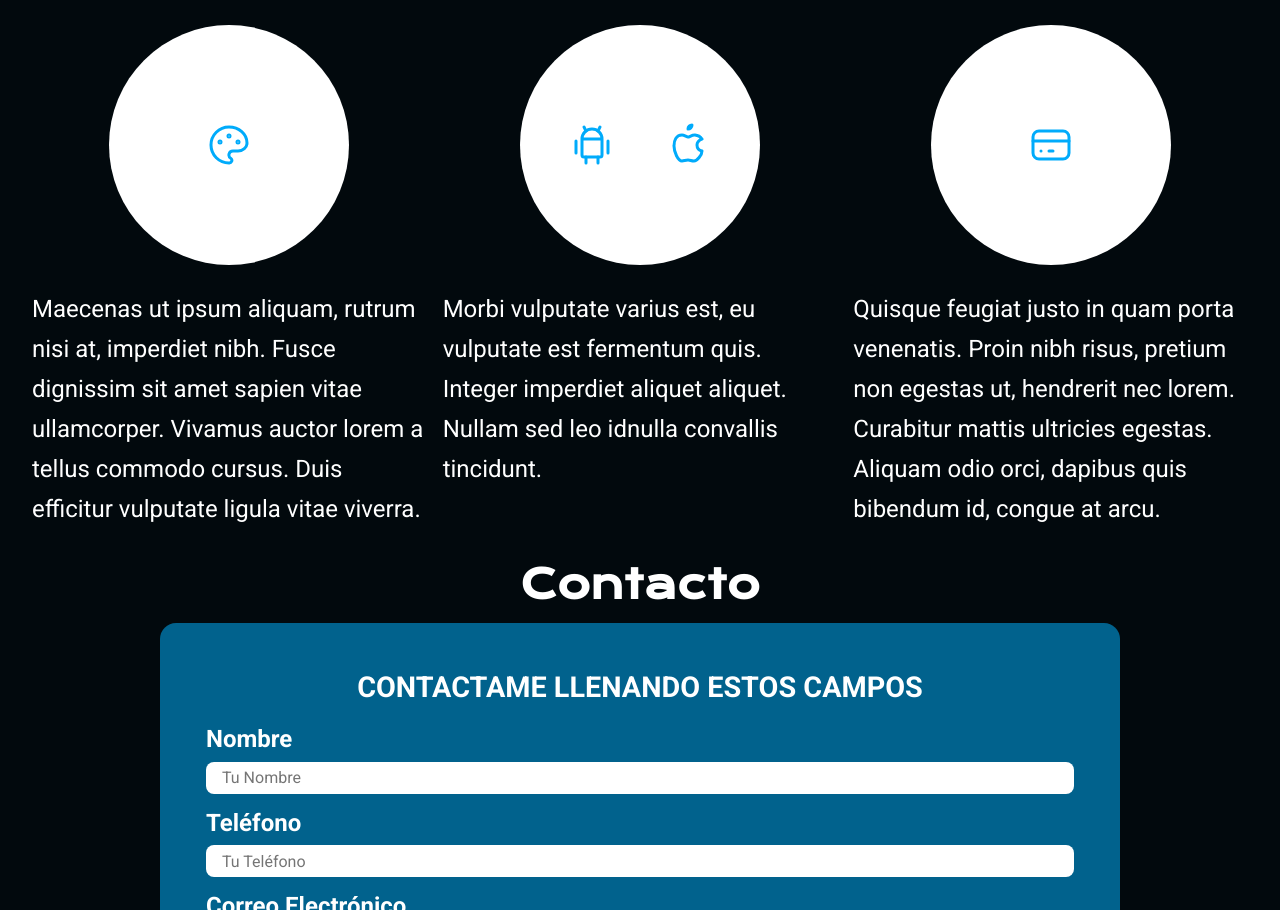
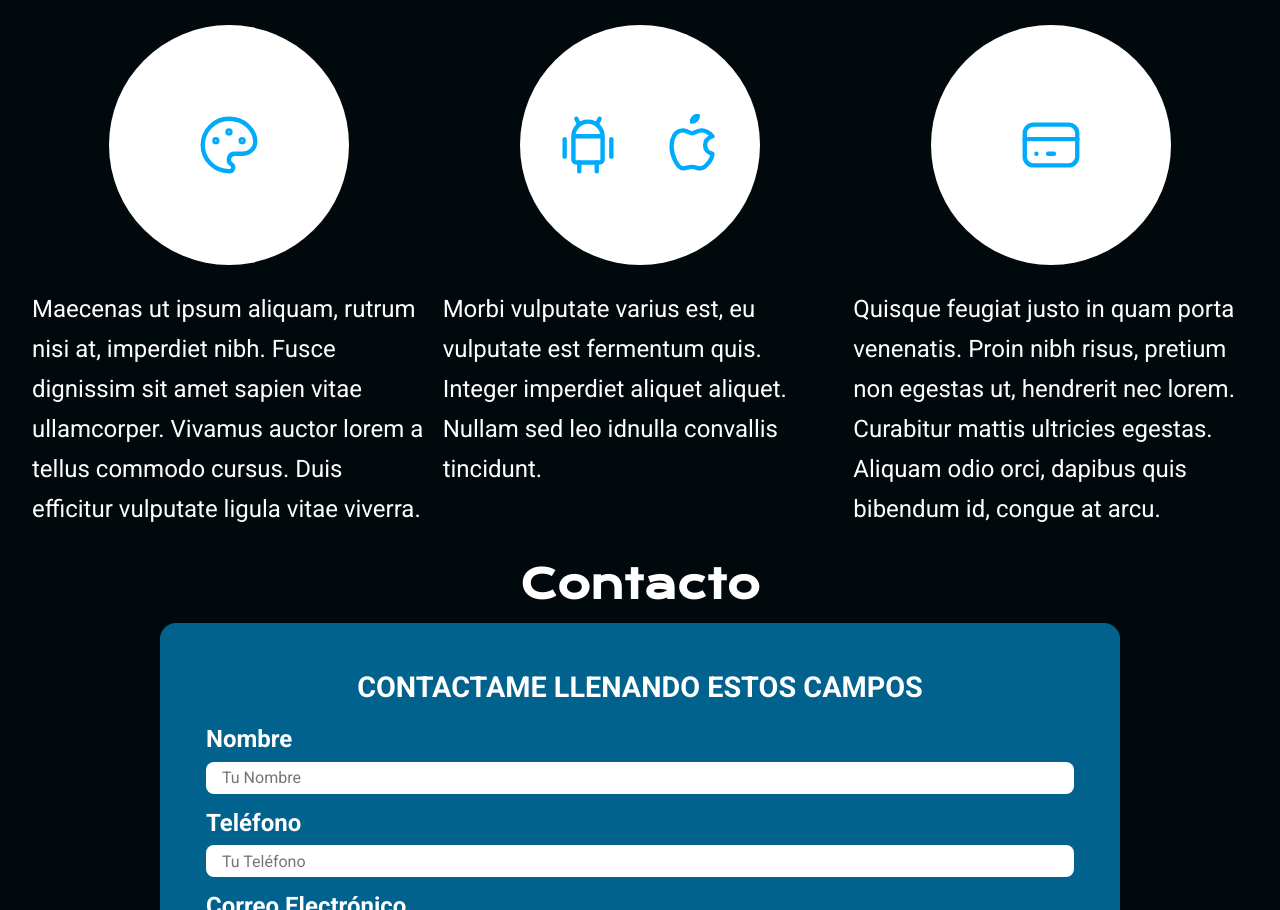
Before and after one commit to CarlosKVillanueva/Pagina_Web_Freelance, a plain HTML site: page index.html in a window 1280 px wide. Shown: the part 872-1782 px from the top of the page. Drawn offline with nearby package versions, Linux system fonts and the light colour scheme.

Commit message:
arreglo tamano iconos Mis Servicios

```diff
--- a/index.html
+++ b/index.html
@@ -59,8 +59,8 @@
             <section class="servicio">
                 <h3>Diseño Web</h3>
                 <div class="iconos">
-                    <svg xmlns="http://www.w3.org/2000/svg" class="icon icon-tabler icon-tabler-palette" width="48"
-                        height="48" viewBox="0 0 24 24" stroke-width="1.5" stroke="#00abfb" fill="none"
+                    <svg xmlns="http://www.w3.org/2000/svg" class="icon icon-tabler icon-tabler-palette" width="70"
+                        height="70" viewBox="0 0 24 24" stroke-width="1.5" stroke="#00abfb" fill="none"
                         stroke-linecap="round" stroke-linejoin="round">
                         <path stroke="none" d="M0 0h24v24H0z" fill="none" />
                         <path
@@ -79,7 +79,7 @@
                 <h3>Aplicaciones Moviles</h3>
                 <div class="iconos">
                     <svg xmlns="http://www.w3.org/2000/svg" class="icon icon-tabler icon-tabler-brand-android"
-                        width="48" height="48" viewBox="0 0 24 24" stroke-width="1.5" stroke="#00abfb" fill="none"
+                        width="70" height="70" viewBox="0 0 24 24" stroke-width="1.5" stroke="#00abfb" fill="none"
                         stroke-linecap="round" stroke-linejoin="round">
                         <path stroke="none" d="M0 0h24v24H0z" fill="none" />
                         <line x1="4" y1="10" x2="4" y2="16" />
@@ -91,8 +91,8 @@
                         <line x1="15" y1="18" x2="15" y2="21" />
                     </svg>
 
-                    <svg xmlns="http://www.w3.org/2000/svg" class="icon icon-tabler icon-tabler-brand-apple" width="48"
-                        height="48" viewBox="0 0 24 24" stroke-width="1.5" stroke="#00abfb" fill="none"
+                    <svg xmlns="http://www.w3.org/2000/svg" class="icon icon-tabler icon-tabler-brand-apple" width="70"
+                        height="70" viewBox="0 0 24 24" stroke-width="1.5" stroke="#00abfb" fill="none"
                         stroke-linecap="round" stroke-linejoin="round">
                         <path stroke="none" d="M0 0h24v24H0z" fill="none" />
                         <path
@@ -109,8 +109,8 @@
             <section class="servicio">
                 <h3>E-Commerce</h3>
                 <div class="iconos">
-                    <svg xmlns="http://www.w3.org/2000/svg" class="icon icon-tabler icon-tabler-credit-card" width="48"
-                        height="48" viewBox="0 0 24 24" stroke-width="1.5" stroke="#00abfb" fill="none"
+                    <svg xmlns="http://www.w3.org/2000/svg" class="icon icon-tabler icon-tabler-credit-card" width="70"
+                        height="70" viewBox="0 0 24 24" stroke-width="1.5" stroke="#00abfb" fill="none"
                         stroke-linecap="round" stroke-linejoin="round">
                         <path stroke="none" d="M0 0h24v24H0z" fill="none" />
                         <rect x="3" y="5" width="18" height="14" rx="3" />
```
